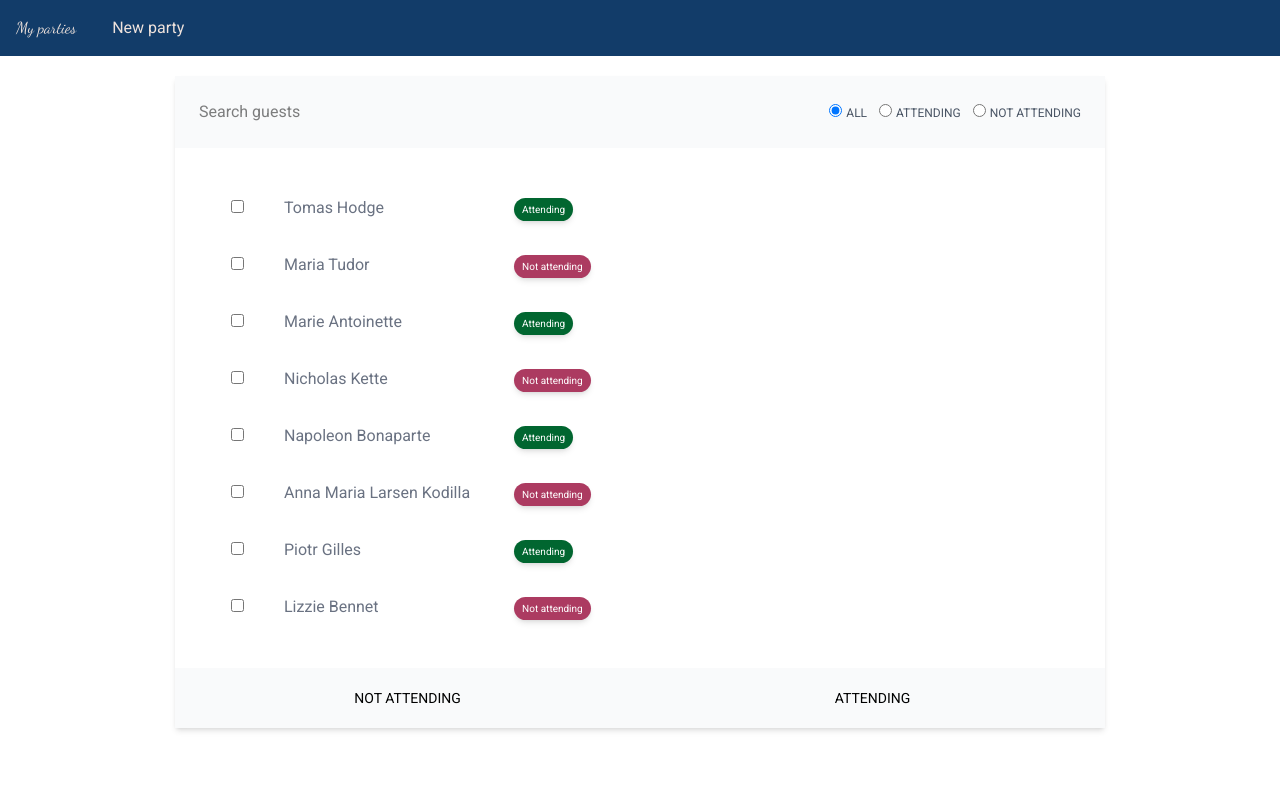
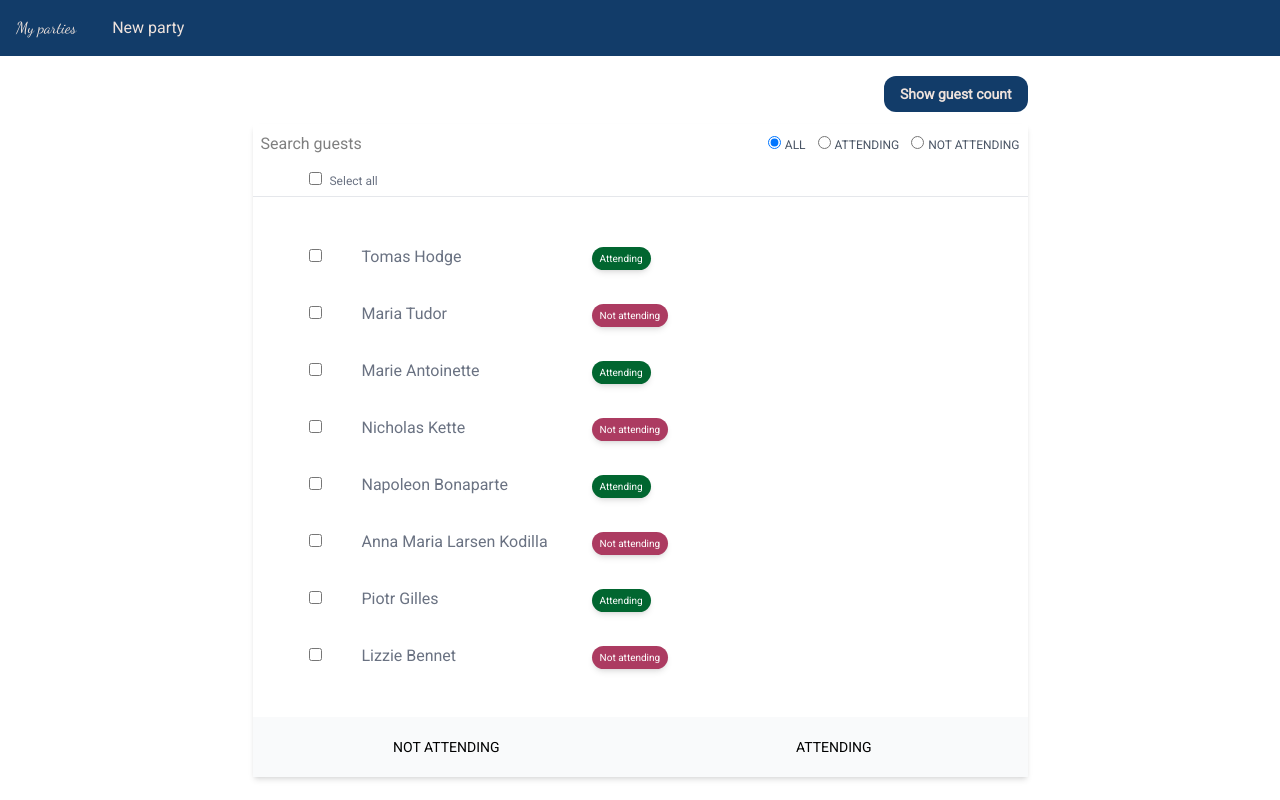
Before and after one commit to csdavid/fastapi-party, a FastAPI app: page /party/00bb45a43936477b8113323c57f51f08/guests/ in a window 1280 px wide. Run offline with FastAPI, Linux system fonts and the light colour scheme.

Commit message:
ch-18 Adding Alphine.js

```diff
--- a/party_app/static/css/output.css
+++ b/party_app/static/css/output.css
@@ -10,6 +10,8 @@
     --color-green-800: oklch(0.448 0.119 151.328);
     --color-sky-200: oklch(0.901 0.058 230.902);
     --color-gray-50: oklch(0.985 0.002 247.839);
+    --color-gray-200: oklch(0.928 0.006 264.531);
+    --color-gray-400: oklch(0.707 0.022 261.325);
     --color-gray-500: oklch(0.551 0.027 264.364);
     --color-gray-600: oklch(0.446 0.03 256.802);
     --color-gray-700: oklch(0.373 0.034 259.733);
@@ -23,6 +25,7 @@
     --text-sm--line-height: calc(1.25 / 0.875);
     --font-weight-bold: 700;
     --leading-tight: 1.25;
+    --radius-md: 0.375rem;
     --radius-lg: 0.5rem;
     --drop-shadow-lg: 0 4px 4px rgb(0 0 0 / 0.15);
     --ease-in: cubic-bezier(0.4, 0, 1, 1);
@@ -395,6 +407,9 @@
   .mb-2 {
     margin-bottom: calc(var(--spacing) * 2);
   }
+  .mb-3 {
+    margin-bottom: calc(var(--spacing) * 3);
+  }
   .mb-5 {
     margin-bottom: calc(var(--spacing) * 5);
   }
@@ -506,11 +521,29 @@
   .min-h-screen {
     min-height: 100vh;
   }
+  .w-1 {
+    width: calc(var(--spacing) * 1);
+  }
   .w-1\/2 {
     width: calc(1/2 * 100%);
   }
+  .w-2 {
+    width: calc(var(--spacing) * 2);
+  }
+  .w-2\/5 {
+    width: calc(2/5 * 100%);
+  }
   .w-4 {
     width: calc(var(--spacing) * 4);
+  }
+  .w-5 {
+    width: calc(var(--spacing) * 5);
+  }
+  .w-5\/8 {
+    width: calc(5/8 * 100%);
+  }
+  .w-6 {
+    width: calc(var(--spacing) * 6);
   }
   .w-6\/8 {
     width: calc(6/8 * 100%);
@@ -1149,6 +1197,12 @@
   .border-custom-red {
     border-color: var(--color-custom-red);
   }
+  .border-gray-400 {
+    border-color: var(--color-gray-400);
+  }
+  .border-b-gray-200 {
+    border-bottom-color: var(--color-gray-200);
+  }
   .bg-\(--my_variable\) {
     background-color: var(--my_variable);
   }
@@ -1360,9 +1414,15 @@
   .object-top {
     object-position: top;
   }
+  .p-1 {
+    padding: calc(var(--spacing) * 1);
+  }
   .p-2 {
     padding: calc(var(--spacing) * 2);
   }
+  .p-3 {
+    padding: calc(var(--spacing) * 3);
+  }
   .p-4 {
     padding: calc(var(--spacing) * 4);
   }
@@ -1407,6 +1467,9 @@
   }
   .pr-2 {
     padding-right: calc(var(--spacing) * 2);
+  }
+  .pl-14 {
+    padding-left: calc(var(--spacing) * 14);
   }
   .text-center {
     text-align: center;
@@ -2328,6 +2405,10 @@
   syntax: "*";
   inherits: false;
 }
+@property --tw-duration {
+  syntax: "*";
+  inherits: false;
+}
 @property --tw-ease {
   syntax: "*";
   inherits: false;
@@ -2348,7 +2429,3 @@
   syntax: "*";
   inherits: false;
 }
-@property --tw-duration {
-  syntax: "*";
-  inherits: false;
-}
--- a/party_app/templates/guest_list/page_guest_list.html
+++ b/party_app/templates/guest_list/page_guest_list.html
@@ -1,9 +1,26 @@
 {% extends 'base.html' %}
 
 {% block content %}
-<div class="w-6/8 bg-white shadow-md m-auto">
-    <div class="bg-gray-50 p-4">
+<div class="w-5/8 min-w-fit m-auto text-right" x-data="{ guest_count: false}">
+    <template x-teleport="#guest_list_container">
+        <div class="w-2/5 p-3 text-center border-custom-blue border-2 rounded-md border-solid bg-sky-200 mx-auto mt-3"
+            x-show="guest_count">
+            <p class="text-custom-blue">{{ guests|length }} guests invited to the party.</p>
+            <p class="text-custom-blue">{{ attending_num }} guests attending the party.</p>
+        </div>
+    </template>
+    <button class="btn-default mb-3 text-sm" x-on:click="guest_count = !guest_count"
+        x-text="guest_count ? 'Hide guest count': 'Show guest count'">
+    </button>
+</div>
+<div id="guest_list_container">
+    <div class="w-5/8 bg-white shadow-md m-auto">
         {% include 'guest_list/partial_guest_filter.html' %}
+
+        <div x-data="{ selected_all: false }">
+            <div class="pl-14 py-1 text-gray-500 border-b-gray-200 border-b">
+                <input type="checkbox" x-model="selected_all" class="border-gray-400">
+                <span class="p-1 text-xs" x-text="selected_all ? 'Unselect all' : 'Select all'"></span>
             </div>
 
             <form class="table text-left text-gray-500 table-fixed min-w-fit p-8" id="guest-form">
@@ -11,6 +28,8 @@
                     {% include 'guest_list/partial_guest_list.html' %}
                 </div>
             </form>
+        </div>
+
         <div class="bg-gray-50 grid grid-cols-2" hx-include="#guests" hx-target="#guests">
             <button class="p-5 uppercase text-sm cursor-pointer" type="button"
                 hx-put="{{ url_for('mark_guests_not_attending_partial', party_id=party_id) }}">
@@ -22,4 +41,5 @@
             </button>
         </div>
     </div>
+</div>
 {% endblock %}
--- a/party_app/templates/guest_list/partial_guest_list.html
+++ b/party_app/templates/guest_list/partial_guest_list.html
@@ -1,7 +1,7 @@
 {% for guest in guests %}
 <div class="table-row">
     <div class="table-cell py-4 px-6 w-4">
-        <input type="checkbox" value="{{ guest.uuid }}" name="guest_ids">
+        <input type="checkbox" value="{{ guest.uuid }}" name="guest_ids" x-bind:checked="selected_all">
     </div>
     <div class="table-cell py-4 px-4 text-left">
         {{ guest.name }}
```
Also changed, not shown: other parts of party_app/static/css/output.css (+38 -0 lines), party_app/routes/guest_list.py (+6 -1 lines), party_app/templates/gift_registry/partial_gift_create.html (+6 -1 lines), party_app/templates/party_detail/page_party_detail.html (+16 -4 lines), database.db. Lines whose indentation alone changed are shown as unchanged.
